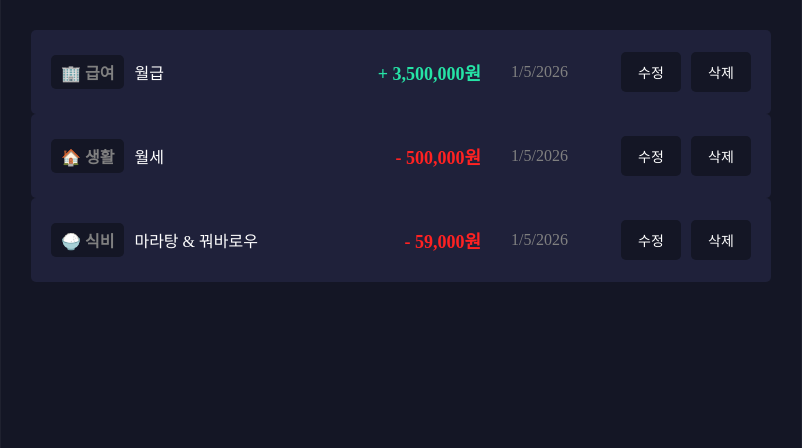
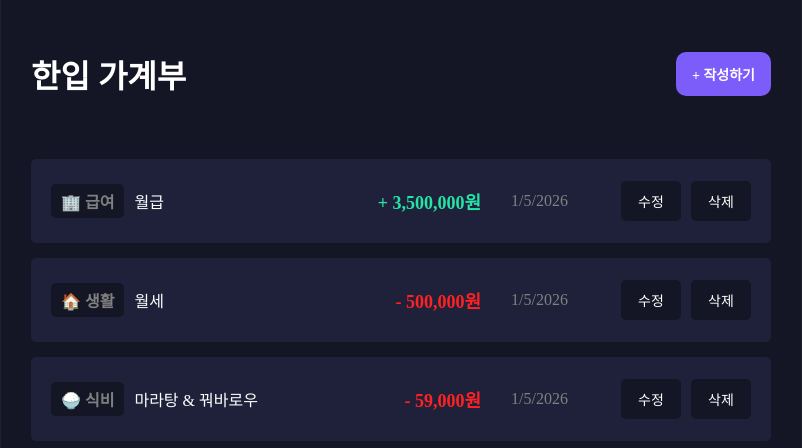
Before and after one commit to aeginventor/onebite-react, a React (Vite) app in the folder mission/final_household-ledger/: page / in a window 1280 px wide. Shown: the top 448 px of the page, without its empty margins (239-1041 px from the left). Built offline with nearby package versions, Linux system fonts and the light colour scheme.

Commit message:
feat(가계부): Home 페이지 UI 구현

```diff
--- a/mission/final_household-ledger/src/components/TransactionList.jsx
+++ /dev/null
@@ -1,22 +0,0 @@
-import { useContext } from "react";
-import { TransactionStateContext } from "../App.jsx";
-import TransactionItem from "./TransactionItem";
-
-const getSortedTransaction = (data) => {
-  return data.toSorted((a, b) => Number(b.date) - Number(a.date));
-};
-
-const TransactionList = () => {
-  const data = useContext(TransactionStateContext);
-  const sortedTransaction = getSortedTransaction(data);
-
-  return (
-    <div>
-      {sortedTransaction.map((item) => (
-        <TransactionItem key={item.id} {...item} />
-      ))}
-    </div>
-  );
-};
-
-export default TransactionList;
--- a/mission/final_household-ledger/src/pages/Home.css
+++ b/mission/final_household-ledger/src/pages/Home.css
@@ -0,0 +1,29 @@
+.Home {
+  display: flex;
+  flex-direction: column;
+  justify-content: center;
+  gap: 40px;
+}
+
+.Home header {
+  display: flex;
+  justify-content: space-between;
+  align-items: center;
+}
+
+.Home .new_button {
+  background-color: #7c5df9;
+  font-weight: bold;
+  font-size: 14px;
+  padding: 12px 16px;
+  border-radius: 10px;
+  cursor: pointer;
+  color: white;
+  text-decoration: none;
+}
+
+.Home .transaction_list {
+  display: flex;
+  flex-direction: column;
+  gap: 15px;
+}
--- a/mission/final_household-ledger/src/pages/Home.jsx
+++ b/mission/final_household-ledger/src/pages/Home.jsx
@@ -1,9 +1,28 @@
-import TransactionList from "../components/TransactionList";
+import "./Home.css";
+import { useContext } from "react";
+import { TransactionStateContext } from "../App";
+import TransactionItem from "../components/TransactionItem";
+
+const getSortedTransactions = (transactions) => {
+  return transactions.toSorted((a, b) => Number(b.date) - Number(a.date));
+};
 
 const Home = () => {
+  const transactions = useContext(TransactionStateContext);
+
+  const sortedTransactions = getSortedTransactions(transactions);
+
   return (
-    <div>
-      <TransactionList />
+    <div className="Home">
+      <header>
+        <h1>한입 가계부</h1>
+        <div className="new_button">+ 작성하기</div>
+      </header>
+      <main className="transaction_list">
+        {sortedTransactions.map((item) => (
+          <TransactionItem key={item.id} {...item} />
+        ))}
+      </main>
     </div>
   );
 };
```
